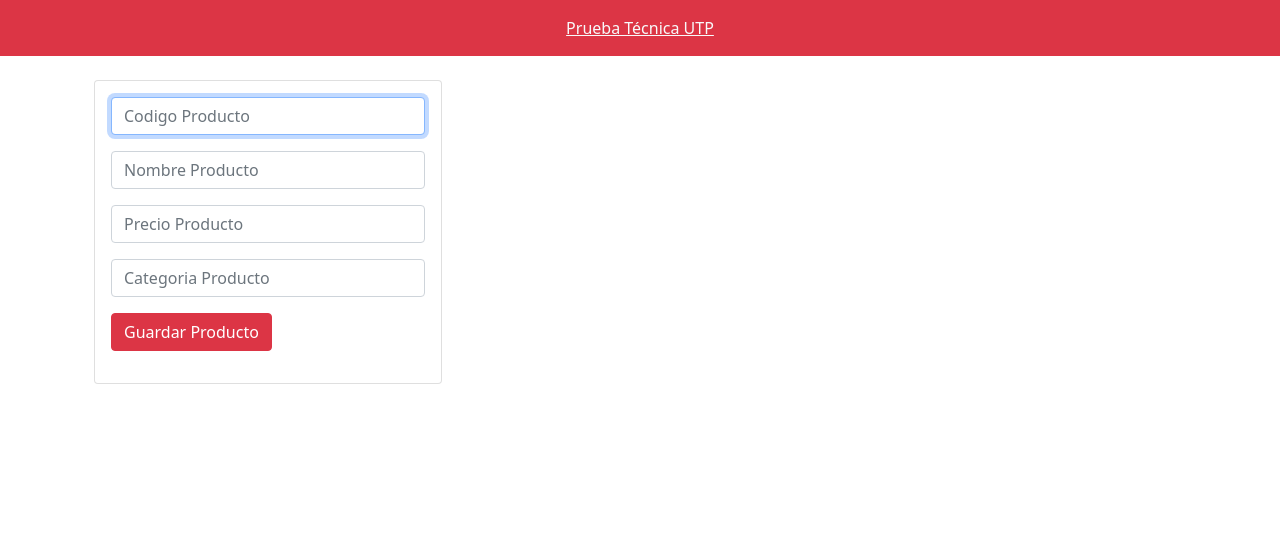
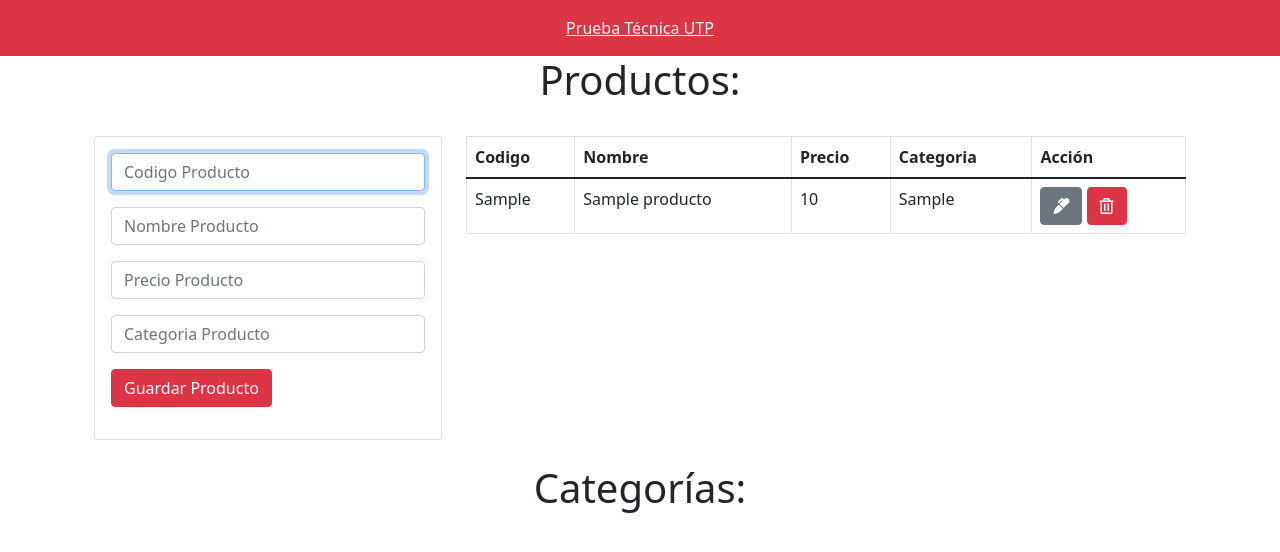
Before and after one commit to nicolasae/Prueba-tecnica-UTP, a PHP site: page / in a window 1280 px wide. Shown: the top 552 px of the page. Run offline with PHP 8.4, Linux system fonts and the light colour scheme; tables that the repository leaves empty or names only in its code hold one stand-in row (values such as "Sample post"); some libraries are stand-ins or nearby versions.

Commit message:
CRUD productos listo sin imagenes

```diff
--- a/includes/header.php
+++ b/includes/header.php
@@ -8,6 +8,7 @@
     <link href="https://cdn.jsdelivr.net/npm/bootstrap@5.1.3/dist/css/bootstrap.min.css" rel="stylesheet" integrity="sha384-1BmE4kWBq78iYhFldvKuhfTAU6auU8tT94WrHftjDbrCEXSU1oBoqyl2QvZ6jIW3" crossorigin="anonymous">
     <!-- FONT AWESOEM -->
     <link rel="stylesheet" href="https://use.fontawesome.com/releases/v5.6.3/css/all.css" integrity="sha384-UHRtZLI+pbxtHCWp1t77Bi1L4ZtiqrqD80Kn4Z8NTSRyMA2Fd33n5dQ8lWUE00s/" crossorigin="anonymous">
+
   </head>
   <body>
     <header class="container-fluid bg-danger d-flex justify-content-center">
--- a/index.php
+++ b/index.php
@@ -1,20 +1,17 @@
 <?php include("db.php"); ?>
 
 <?php include('includes/header.php'); ?>
-
+    <h1 class="text-center">Productos:</h1>
     <div class="container p-4">
         <div class="row">
             <div class="col-md-4">
                 <!--MENSAJES-->
                 <?php if (isset($_SESSION['message'])) { ?>
-                    <div class="alert alert-success alert-dismissible fade show" role="alert">
+                    <div class="alert alert-<?= $_SESSION['message_type']?> alert-dismissible fade show" role="alert">
                         <?= $_SESSION['message']?>
-                        <button type="button" class="close" data-dismiss="alert" aria-label="Close">
-                        <span aria-hidden="true">&times;</span>
                         </button>
                     </div>
                 <?php session_unset(); } ?>
-
                 <div class="card card-body ">
                     <form action="save_product.php" method="POST">
                         <div class="form-group mb-3">
@@ -33,8 +30,47 @@
                     </form>
                 </div>
             </div>
+            <div class="col-md-8">
+                <table class="table table-bordered">
+                    <thead>
+                    <tr>
+                        <th>Codigo</th>
+                        <th>Nombre</th>
+                        <th>Precio</th>
+                        <th>Categoria</th>
+                        <th>Acción</th>
+
+                    </tr>
+                    </thead>
+                    <tbody>
+                        <?php
+                            $query = "SELECT * FROM producto";
+                            $result_products = mysqli_query($conn, $query);
+
+                            while($row = mysqli_fetch_assoc($result_products)) { ?>
+                                <tr>
+                                    <td><?php echo $row['codigo']; ?></td>
+                                    <td><?php echo $row['nombre']; ?></td>
+                                    <td><?php echo $row['precio']; ?></td>
+                                    <td><?php echo $row['categoria']; ?></td>
+                                    <td>
+                                        <a href="edit_product.php?codigo=<?php echo $row['codigo']?>" class="btn btn-secondary">
+                                            <i class="fas fa-marker"></i>
+                                        </a>
+                                        <a href="delete_product.php?codigo=<?php echo $row['codigo']?>" class="btn btn-danger">
+                                            <i class="far fa-trash-alt"></i>
+                                        </a>
+                                    </td>
+                                </tr>
+                         <?php } ?>
+                    </tbody>
+                </table>
+            </div>
+
         </div>
     </div>
 
+    <h1 class="text-center">Categorías:</h1>
+
 
 <?php include('includes/footer.php'); ?>
--- a/save_product.php
+++ b/save_product.php
@@ -14,6 +14,8 @@ if (isset($_POST['save_product'])) {
     }
 
     $_SESSION['message'] = 'Producto guardado exitosamente';
+    $_SESSION['message_type'] = 'success';
+
     header('Location: index.php');
 
 }
```
Also changed, not shown: delete_product.php (+19 -0 lines), edit_product.php (+57 -0 lines). Lines whose indentation alone changed are shown as unchanged.
